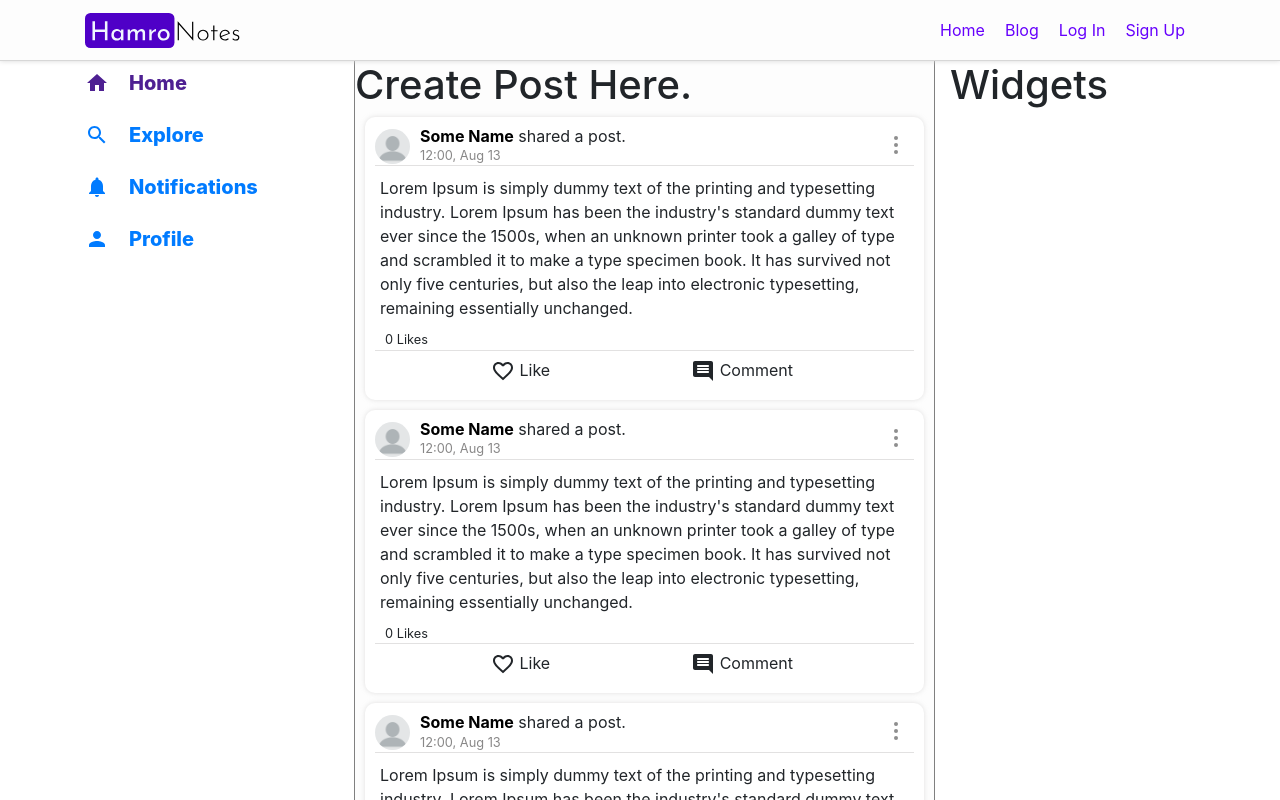
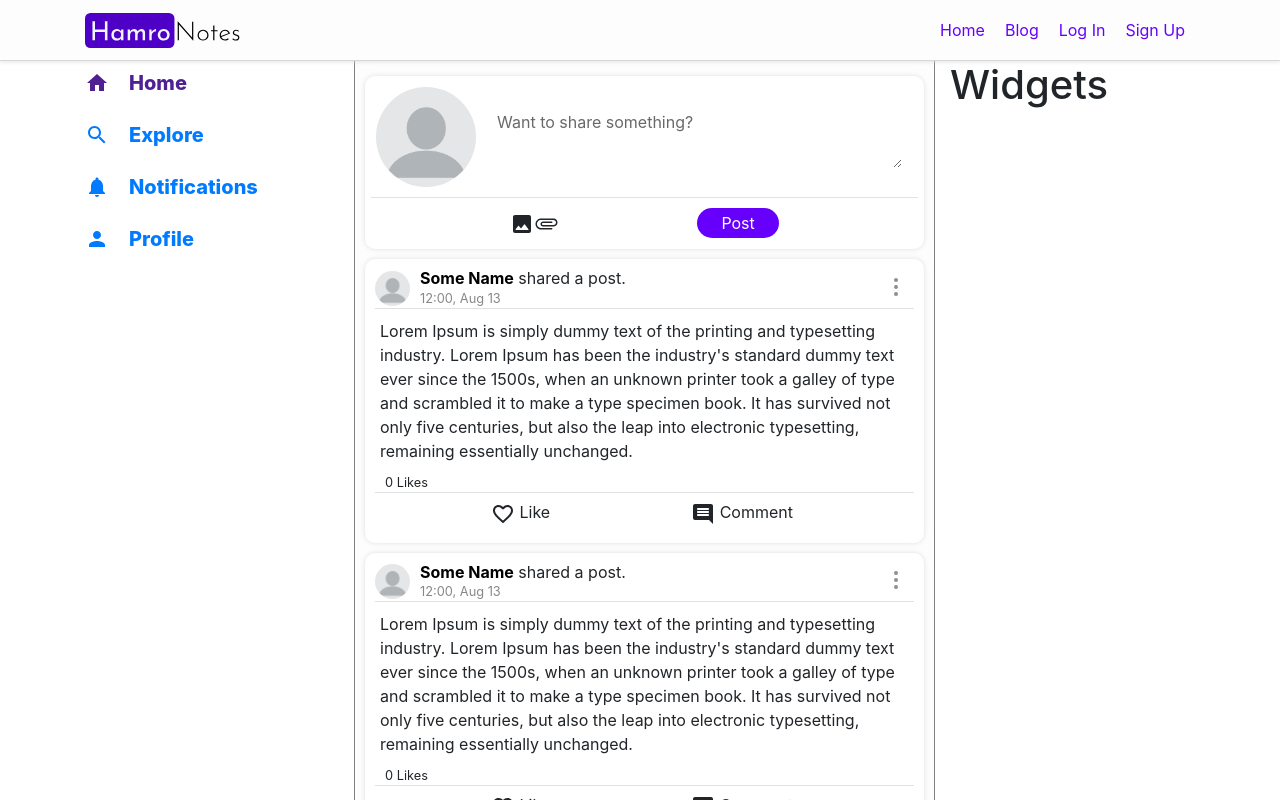
Before and after one commit to rajeshpandey2053/iw-major, a React (Create React App) app: page /dashboard in a window 1280 px wide. Built offline with nearby package versions, Linux system fonts and the light colour scheme.

Commit message:
feat[added]: add createPost component and styling

```diff
--- a/src/components/Dashboard/Feed/CreatePost/CreatePost.jsx
+++ b/src/components/Dashboard/Feed/CreatePost/CreatePost.jsx
@@ -1,11 +1,33 @@
 import React from "react";
 import './createPost.scss';
-
+import blankAvatarImage from '../../../../images/blank-profile-picture-973460_1280.webp';
+import ImageRoundedIcon from '@material-ui/icons/ImageRounded';
+import AttachmentRoundedIcon from '@material-ui/icons/AttachmentRounded';
 
 const CreatePost = () => {
     return (
-        <div>
-            <h1>Create Post Here.</h1>
+        <div className='create-post-wrapper'>
+            <div className='create-post-form'>
+                <div className='create-post-avatar'>
+                    <img src={blankAvatarImage} height={100} alt="Avatar"/>
+                </div>
+                <div className='input-section'>
+                    <textarea name="caption" id="caption" cols={30} rows={2}>
+                        Want to share something?
+                    </textarea>
+                </div>
+            </div>
+
+            <div className="create-post-action-bar">
+                <div>
+                    <ImageRoundedIcon />
+                    <AttachmentRoundedIcon />
+                </div>
+                <div>
+                    <button type='button' className='post-button'>Post</button>
+                </div>
+
+            </div>
         </div>
     )
 }
--- a/src/components/Dashboard/Feed/CreatePost/createPost.scss
+++ b/src/components/Dashboard/Feed/CreatePost/createPost.scss
@@ -0,0 +1,65 @@
+div.create-post-wrapper {
+  padding: 6px;
+  margin: 15px 10px 10px 10px;
+  background: #ffffff;
+  border-radius: 10px;
+  box-shadow: 0 0 5px rgba(182, 179, 179, 0.4);
+
+
+  div.create-post-form {
+    display: flex;
+    align-items: center;
+    padding: 5px 5px 10px;
+    border-bottom: 1px solid rgba(182, 179, 179, 0.4);
+    div.create-post-avatar {
+      flex: 1;
+      img {
+        border-radius: 50%;
+      }
+
+    }
+    div.input-section {
+      width: 100%;
+      flex: 10;
+      padding: 10px;
+      textarea {
+        border-radius: 10px;
+        border: 1px solid #ffffff;
+        padding: 10px;
+        width: 100%;
+        color: #6a6868;
+        &:focus {
+          border: 1px solid #e2e2e2;
+          border-radius: 10px;
+          //outline: 1px solid #e2e2e2;
+          outline: none;
+        }
+      }
+    }
+
+  }
+
+  div.create-post-action-bar {
+    display: flex;
+    align-items: center;
+    justify-content: space-evenly;
+    padding: 10px 0 5px 0;
+
+    .post-button {
+      padding: 0.2rem 1.5rem;
+      border: none;
+      border-radius: 10rem;
+      background: #6600fc;
+      font-size: 1rem;
+      color: white;
+
+      &:hover {
+        box-shadow: 0 0 5px #6600fc;
+      }
+
+      &:focus {
+        outline: none;
+      }
+    }
+  }
+}
```
